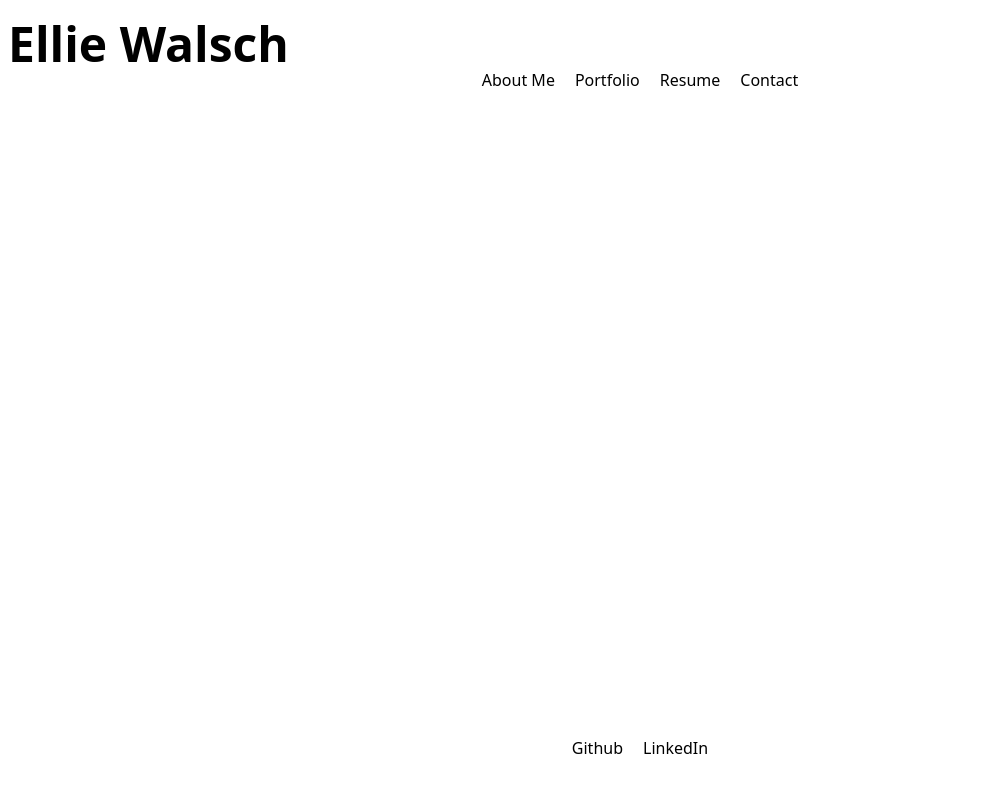
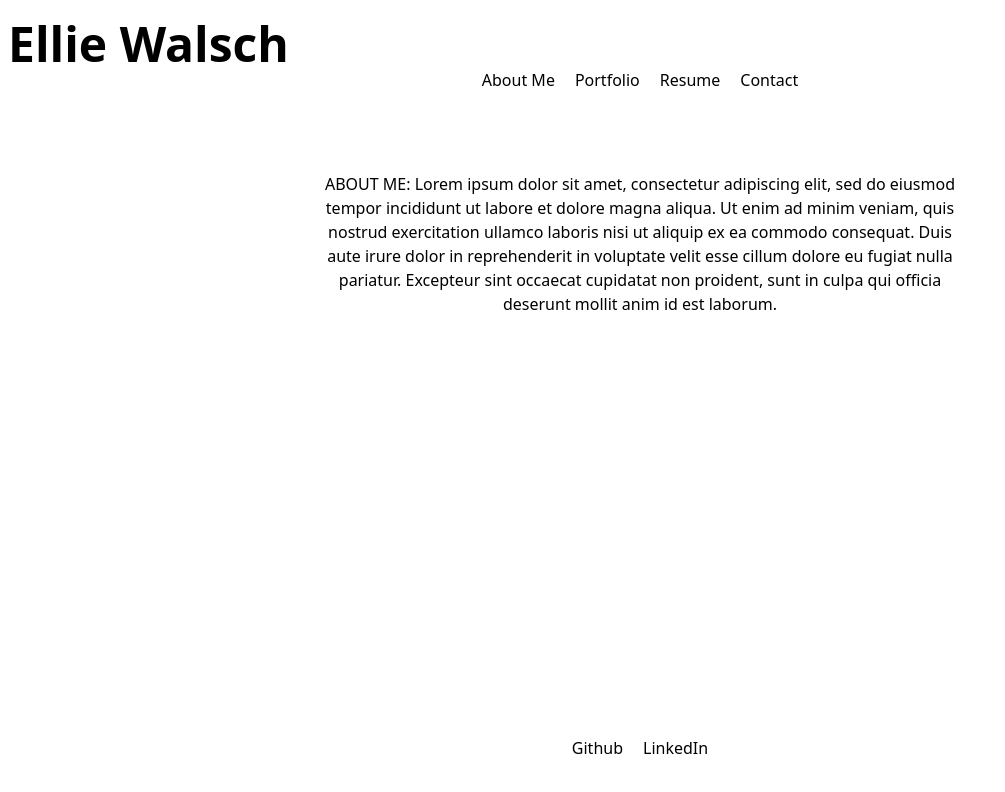
Before and after one commit to EllieWalsch/react-portfolio, a React (Vite) app: page / in a window 1280 px wide. Shown: the top 792 px of the page, without its empty margins (0-1005 px from the left). Built offline with nearby package versions, Linux system fonts and the light colour scheme.

Commit message:
Hardcode AboutMe

```diff
--- a/src/App.jsx
+++ b/src/App.jsx
@@ -1,4 +1,5 @@
 import NavBar from "./components/NavBar";
+import AboutMe from "./components/AboutMe";
 import Footer from "./components/Footer";
 
 function App() {
@@ -6,6 +7,7 @@
     <>
       <h1 className="mt-5 ml-2 text-5xl font-bold">Ellie Walsch</h1>
       <NavBar />
+      <AboutMe />
       <Footer />
     </>
   );
--- /dev/null
+++ b/src/components/AboutMe.jsx
@@ -0,0 +1,15 @@
+export default function AboutMe() {
+  return (
+    <main className="flex justify-center">
+      <p className="mt-20 w-2/4 text-center">
+        ABOUT ME: Lorem ipsum dolor sit amet, consectetur adipiscing elit, sed
+        do eiusmod tempor incididunt ut labore et dolore magna aliqua. Ut enim
+        ad minim veniam, quis nostrud exercitation ullamco laboris nisi ut
+        aliquip ex ea commodo consequat. Duis aute irure dolor in reprehenderit
+        in voluptate velit esse cillum dolore eu fugiat nulla pariatur.
+        Excepteur sint occaecat cupidatat non proident, sunt in culpa qui
+        officia deserunt mollit anim id est laborum.
+      </p>
+    </main>
+  );
+}
```
